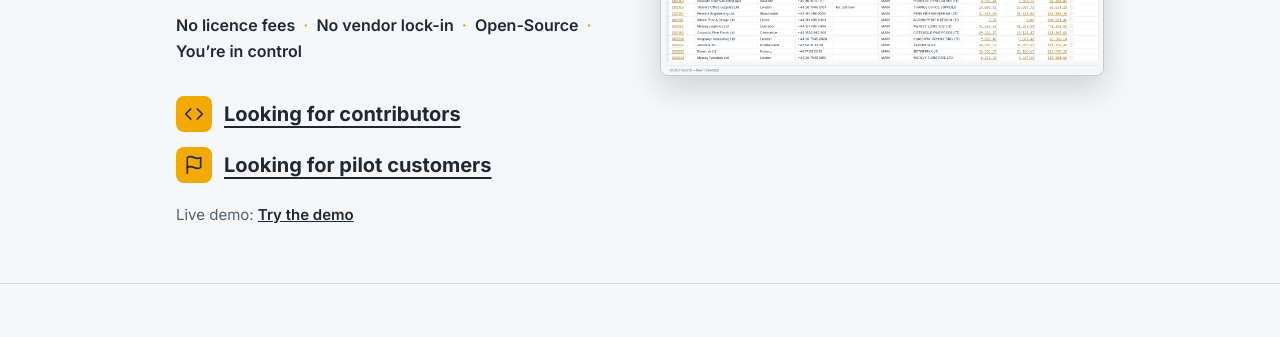
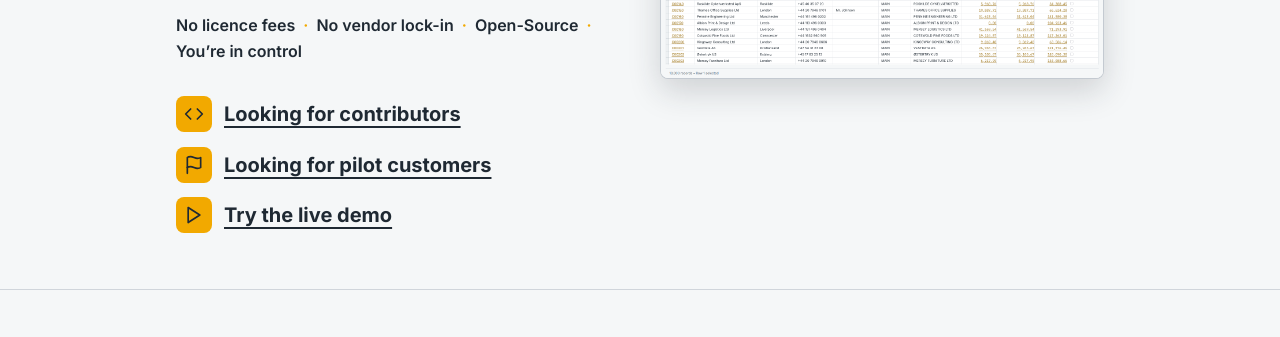
Before and after one commit to hansjlachmann/goeasyerp.com, a plain HTML site: page site/index.html in a window 1280 px wide. Shown: the part 450-787 px from the top of the page. Drawn offline with Linux system fonts and the light colour scheme.

Commit message:
Hero: demo link becomes a third icon link
Co-Authored-By: Claude Sonnet 5.5 <noreply@anthropic.com>

```diff
--- a/site/index.html
+++ b/site/index.html
@@ -54,9 +54,8 @@
           <ul class="hero-links">
             <li><a href="/contribute/"><span class="hero-icon"><svg viewBox="0 0 24 24" aria-hidden="true"><polyline points="16 18 22 12 16 6"/><polyline points="8 6 2 12 8 18"/></svg></span>Looking for contributors</a></li>
             <li><a href="/pilot/"><span class="hero-icon"><svg viewBox="0 0 24 24" aria-hidden="true"><path d="M4 15s1-1 4-1 5 2 8 2 4-1 4-1V3s-1 1-4 1-5-2-8-2-4 1-4 1z"/><line x1="4" y1="22" x2="4" y2="15"/></svg></span>Looking for pilot customers</a></li>
+            <li><a href="/demo/"><span class="hero-icon"><svg viewBox="0 0 24 24" aria-hidden="true"><polygon points="5 3 19 12 5 21 5 3"/></svg></span>Try the live demo</a></li>
           </ul>
-          <!-- When the demo is ready, replace this note with a "Try the demo" button. -->
-          <p class="hero-note">Live demo: <a href="/demo/">Try the demo</a></p>
         </div>
         <figure class="hero-shot">
           <a href="/assets/screenshots/customer-list.png" data-slide="2">
```
